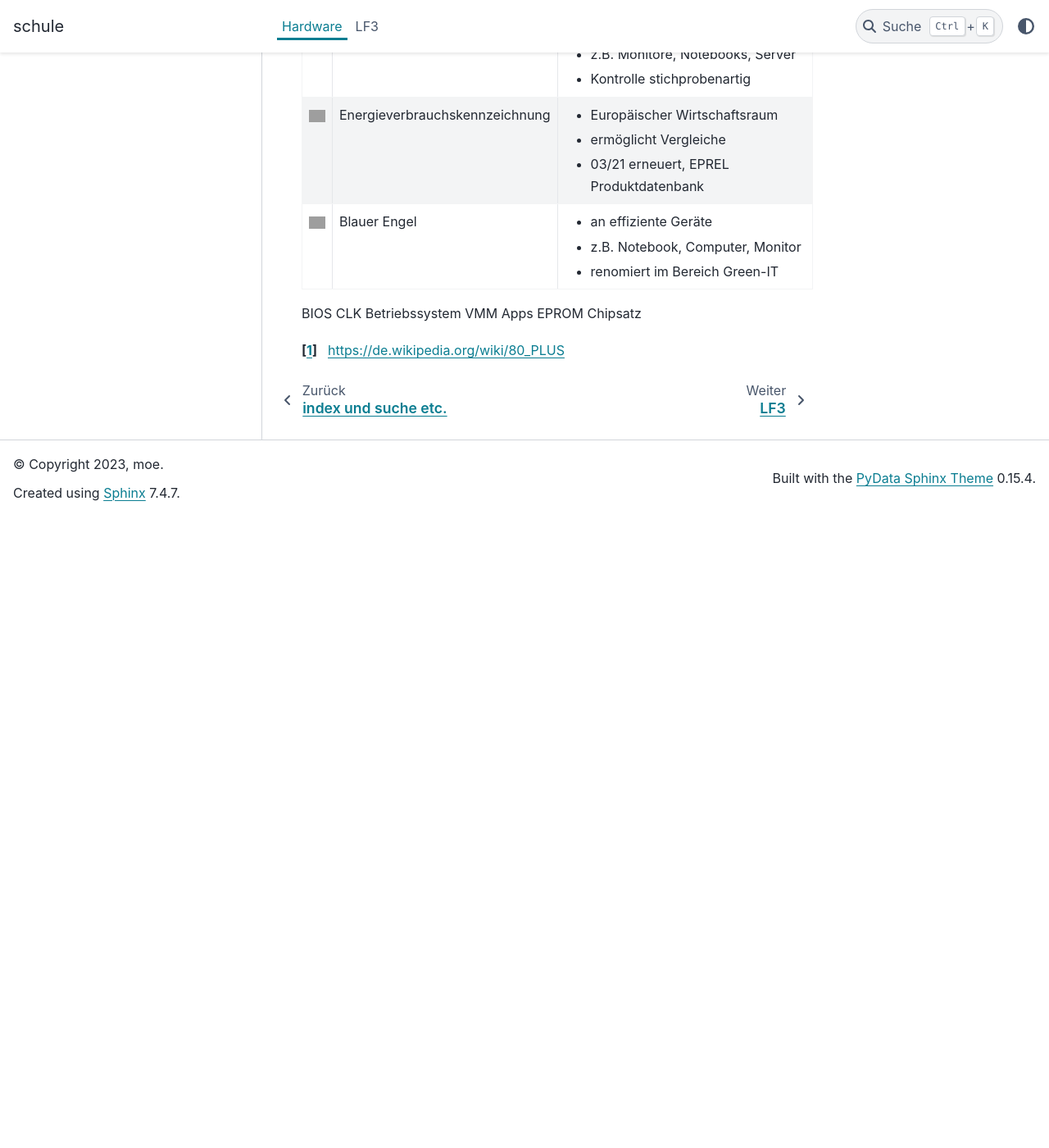
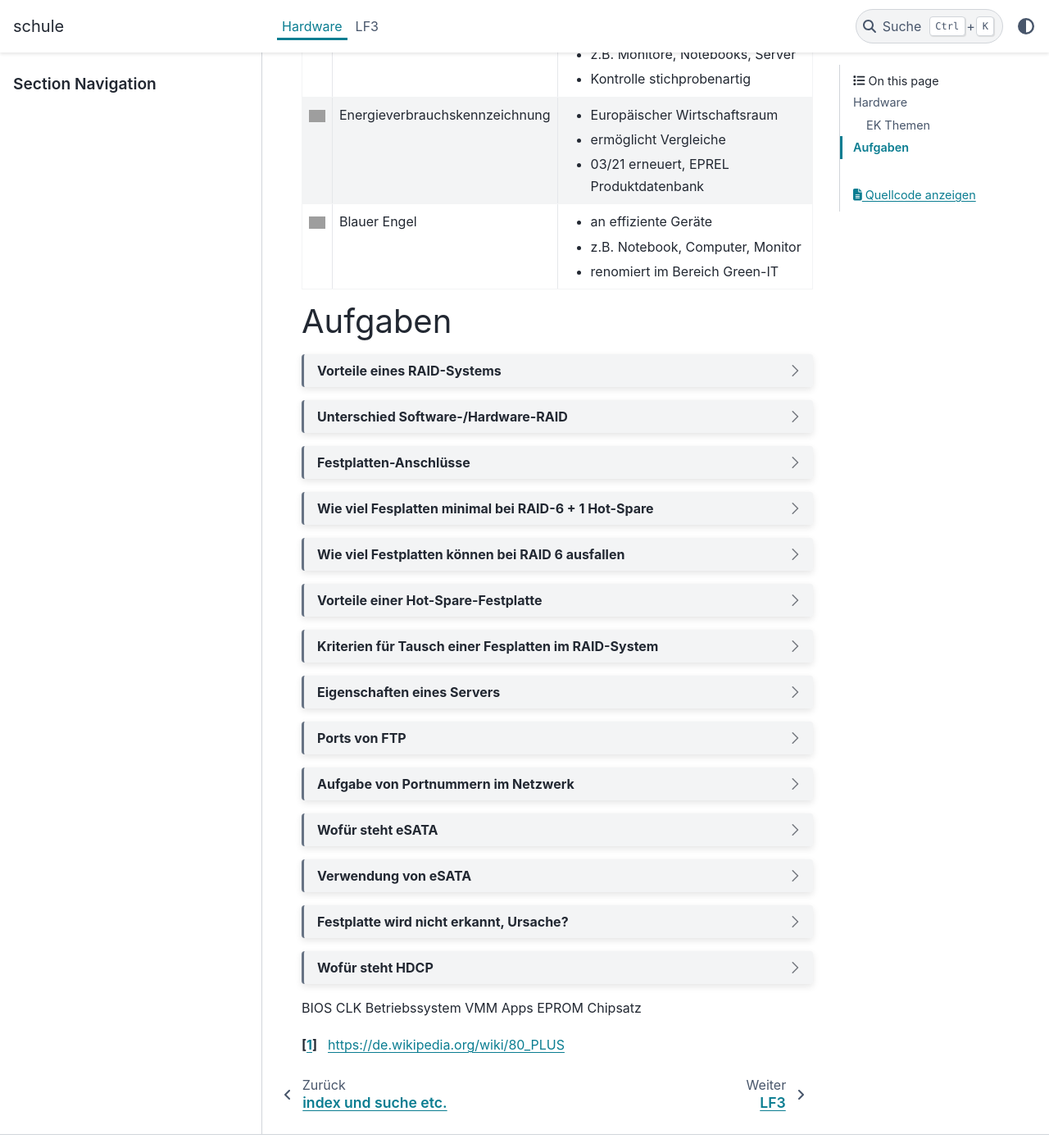
Before and after one commit to denn-moe/schule, a Sphinx documentation site: the page built from source/hardware.rst, in a window 1280 px wide and 1400 px high, scrolled down 8577 px. Shown: the whole window at 82% size. Built offline with Sphinx 7.4.7 and the PyData theme 0.15.4, drawn with Linux system fonts in a browser that asks for light colours; pages that are not in the unit, such as notebooks, are missing from menus; before the commit the page ends 9207 px from its top, so only the background shows below that; some of the changed text lies outside the part shown; grey boxes are pictures that could not be loaded.

Commit message:
langsam wirds hübscher...

```diff
--- a/requirements.txt
+++ b/requirements.txt
@@ -1,5 +1,6 @@
 sphinx>=6.1.3
 docutils>=0.19
 pydata-sphinx-theme
+sphinx-design
 sphinxcontrib-plantuml
 sphinxcontrib-nwdiag
--- a/source/conf.py
+++ b/source/conf.py
@@ -14,8 +14,13 @@ author = 'moe'
 # https://www.sphinx-doc.org/en/master/usage/configuration.html#general-configuration
 
 extensions = [
+
+    "sphinx_design",
+
+    'sphinx.ext.mathjax',
+
     'sphinxcontrib.plantuml',
-    'sphinx.ext.mathjax',
+
     'sphinxcontrib.nwdiag',
     'sphinxcontrib.rackdiag',
     'sphinxcontrib.packetdiag'
--- a/source/hardware.rst
+++ b/source/hardware.rst
@@ -330,6 +330,99 @@ Energieeffizienz Siegel
 
 
 
+========
+Aufgaben
+========
+
+
+
+
+.. dropdown:: Vorteile eines RAID-Systems
+
+    * Erhöht die Ausfallsicherheit
+    * Performancegewinn
+    * Aufbau großer logischer Laufwerke
+
+
+
+.. dropdown:: Unterschied Software-/Hardware-RAID
+
+    * Softwarelösung als Teil des Betriebssystems
+    * RAID-Controller als zusätzliche Hardware
+
+
+
+.. dropdown:: Festplatten-Anschlüsse
+
+    * SCSI
+    * iSCSI
+    * IDE
+    * SATA
+
+
+.. dropdown:: Wie viel Fesplatten minimal bei RAID-6 + 1 Hot-Spare
+
+    4 Festplatten
+
+
+.. dropdown:: Wie viel Festplatten können bei RAID 6 ausfallen
+
+    * 2
+
+
+.. dropdown:: Vorteile einer Hot-Spare-Festplatte
+
+    Austausch der defekten Platte ohne Unterbrechung
+
+
+.. dropdown:: Kriterien für Tausch einer Fesplatten im RAID-System
+
+    * Kapazität größer oder gleich
+    * gleiche Schnittstelle
+
+
+
+.. dropdown:: Eigenschaften eines Servers
+
+    * hohe Performance
+    * hohe Zuverlässigkeit
+    * hohe Verfügbarkeit
+
+
+.. dropdown:: Ports von FTP
+
+    * 20 - Datenaustausch
+    * 21 - Kommandokanal
+
+
+.. dropdown:: Aufgabe von Portnummern im Netzwerk
+
+    da PC's nur eine IP haben, wird über Ports auf Dienste zugegriffen
+
+
+.. dropdown:: Wofür steht eSATA
+
+    external Serial Advanced Technology Attachment
+
+
+.. dropdown:: Verwendung von eSATA
+
+    SATA für mobile Geräte
+
+
+
+.. dropdown:: Festplatte wird nicht erkannt, Ursache?
+
+    * Stromversorgung nicht richtig angeschlossen
+    * SATA-Kabel nicht richtig gesteckt
+    * Festplatte defekt
+    * BIOS/UEFI Einstellungen falsch
+
+
+.. dropdown:: Wofür steht HDCP
+    :animate: fade-in-slide-down
+
+    Verschlüsselung bei HDMI und DVI, überträgt Daten kopiergeschützt
 
 
 BIOS
--- a/source/index.rst
+++ b/source/index.rst
@@ -10,6 +10,7 @@
 
    hardware
    lf3
+   aufgaben
 
 
 
```
Also changed, not shown: 1 other file.
